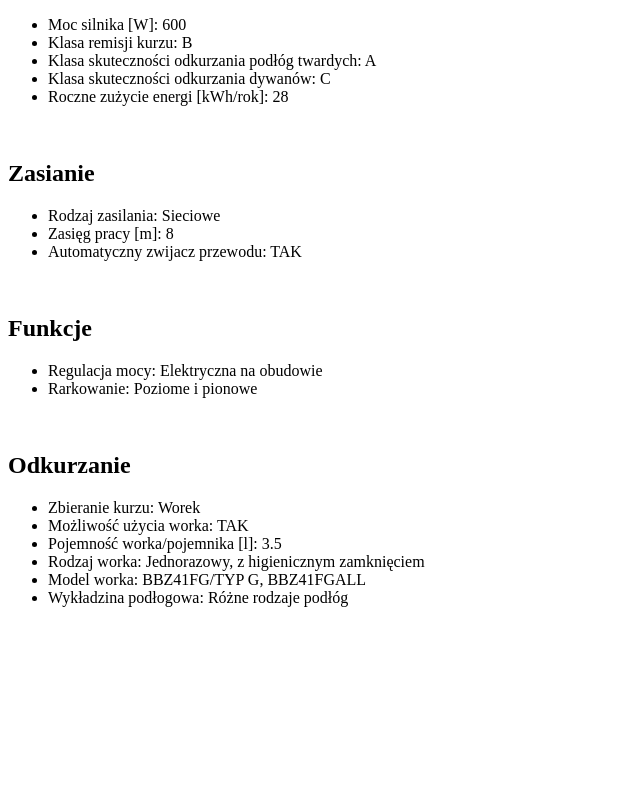
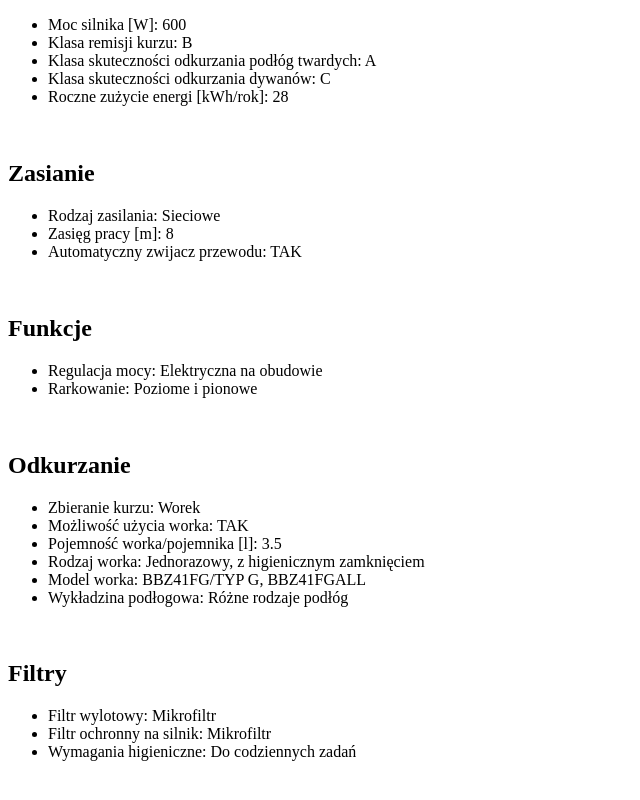
Before and after one commit to uljot/stronaproduktowa, a plain HTML site: page parametry.html in a window 1280 px wide. Shown: the part 326-1126 px from the top of the page, without its empty margins (0-640 px from the left). Before the commit the page ends 949 px from the top, so only its background shows below. Drawn offline with Linux system fonts and the light colour scheme.

Commit message:
dodanie "Filtry"

```diff
--- a/parametry.html
+++ b/parametry.html
@@ -52,6 +52,14 @@
 				<li>Rodzaj worka: Jednorazowy, z higienicznym zamknięciem</li>
 				<li>Model worka: BBZ41FG/TYP G, BBZ41FGALL</li>
 				<li>Wykładzina podłogowa: Różne rodzaje podłóg</li>
+			</ul><br>
+
+		<h2>Filtry</h2>
+			<ul>
+				<li>Filtr wylotowy: Mikrofiltr</li>
+				<li>Filtr ochronny na silnik: Mikrofiltr</li>
+				<li>Wymagania higieniczne: Do codziennych zadań</li>
+			</ul><br>
 			</ul>
 
     </body>
```
